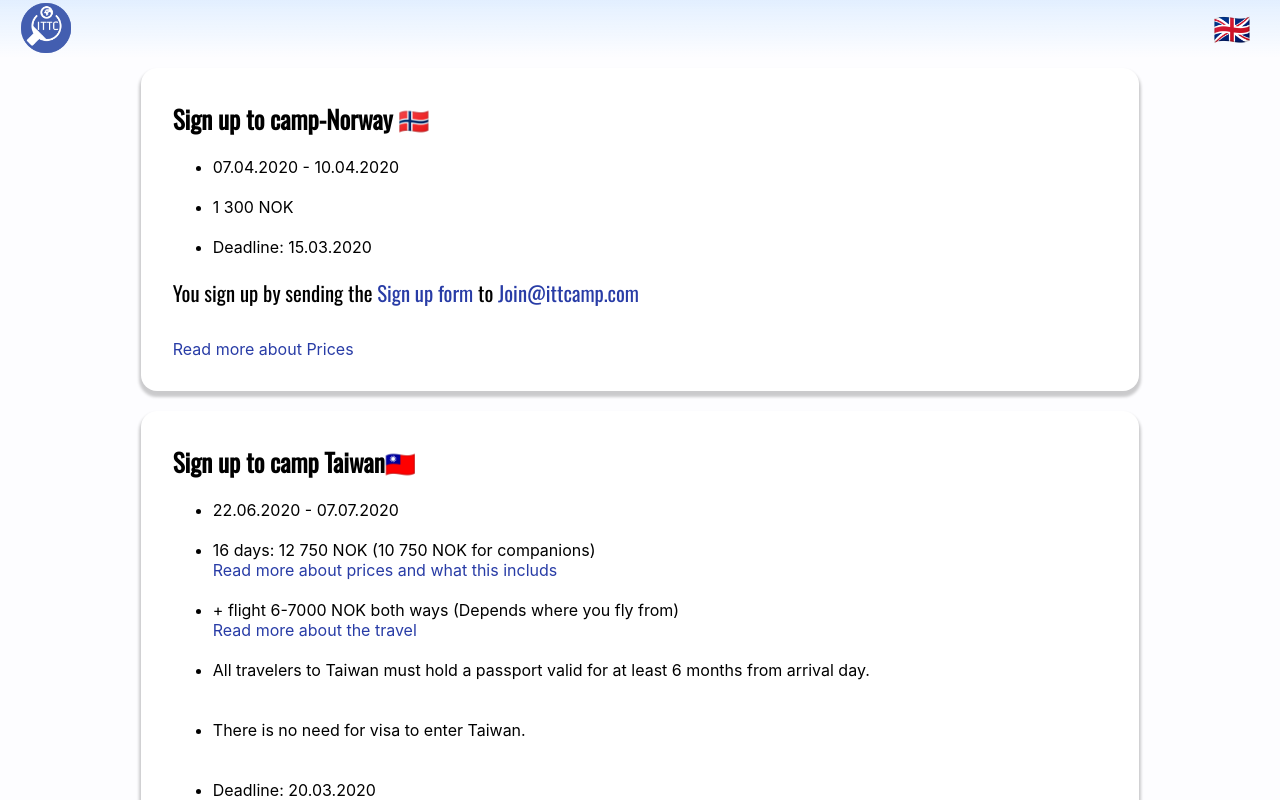
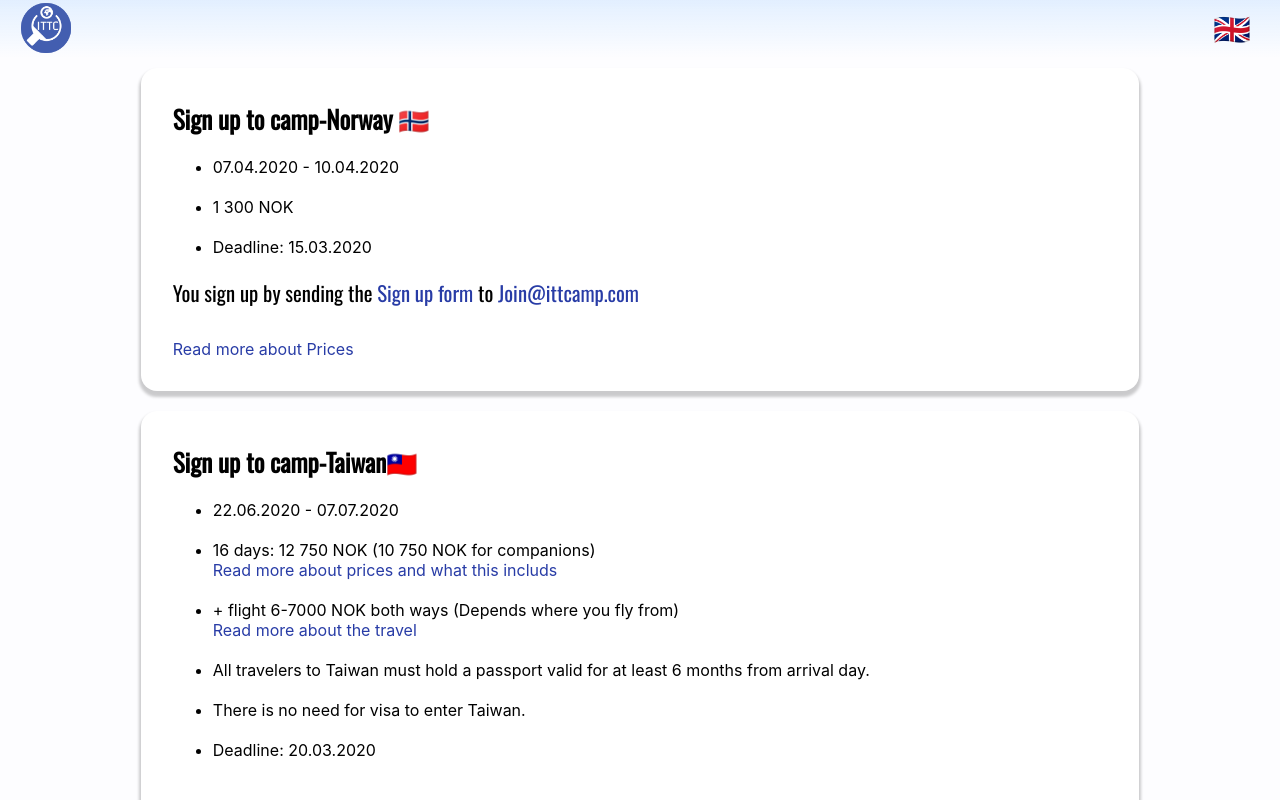
Before and after one commit to mikkelgud/InternationalTableTennisCamp, a React (Create React App) app: page /signup in a window 1280 px wide. Shown: the top 800 px of the page. Built offline with nearby package versions, Linux system fonts and the light colour scheme.

Commit message:
Good night

```diff
--- a/src/components/generalnfoPages/Leaders.js
+++ b/src/components/generalnfoPages/Leaders.js
@@ -63,7 +63,7 @@ const persons = [
         picture: oscarPictureSource,
         text: info,
         to: "leaders/Oscar-Perman",
-        willJoin: "ITTC: Norway, Taiwan, Poland, China"
+        willJoin: "ITTC: Norway, Poland, China"
     },
     {
         name: "Mikkel  Gudmundsen",
--- a/src/components/generalnfoPages/SignUp.js
+++ b/src/components/generalnfoPages/SignUp.js
@@ -70,7 +70,7 @@ export default function SignUp(props) {
                 <StyledATagLink onClick={() => { props.history.push("/stay/Norway/prices") }}>Read more about Prices</StyledATagLink>
             </StyledDiv>
             <StyledDiv>
-                <HeaderAligner> <StyledSTextSectionHeader>Sign up to camp Taiwan<span role="img" aria-label="PO-flag">🇹🇼</span></StyledSTextSectionHeader></HeaderAligner>
+                <HeaderAligner> <StyledSTextSectionHeader>Sign up to camp-Taiwan<span role="img" aria-label="PO-flag">🇹🇼</span></StyledSTextSectionHeader></HeaderAligner>
 
                 <br />
                 <ul>
@@ -85,9 +85,7 @@ export default function SignUp(props) {
                 <br/>
                 <li>All travelers to Taiwan must hold a passport valid for at least 6 months from arrival day. </li>
                 <br/>
-                <br/>
                 <li>There is no need for visa to enter Taiwan.</li>
-                <br/>
                 <br/>
                 <li>Deadline: 20.03.2020</li>
                 </ul>
```
